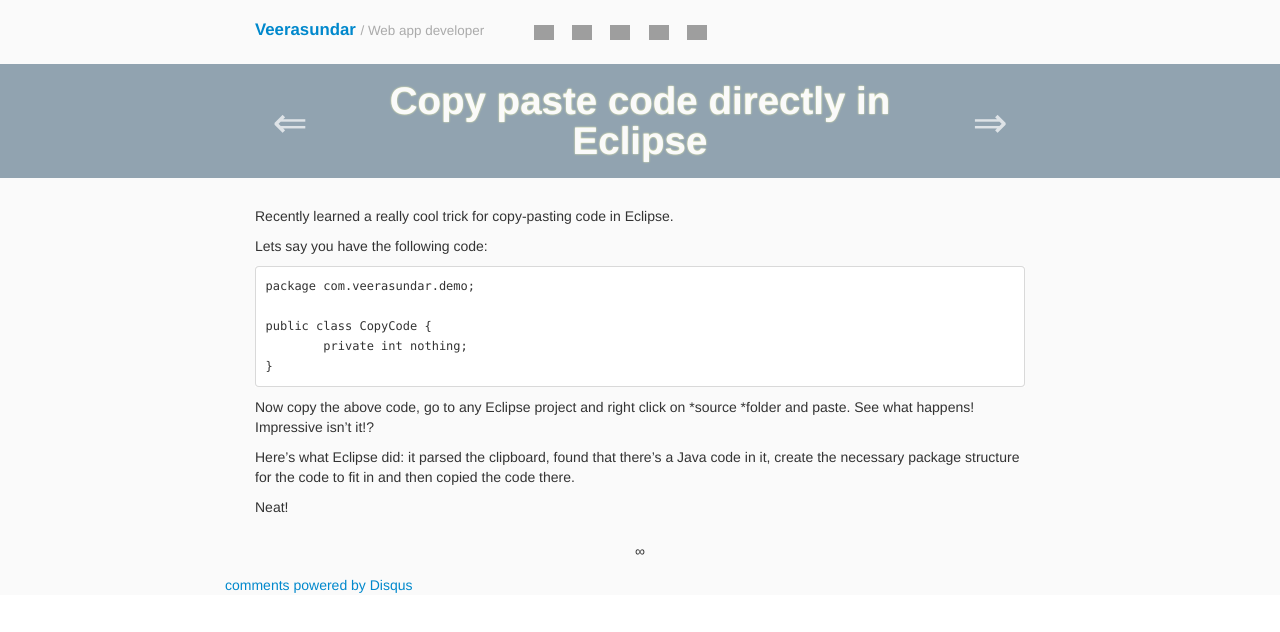
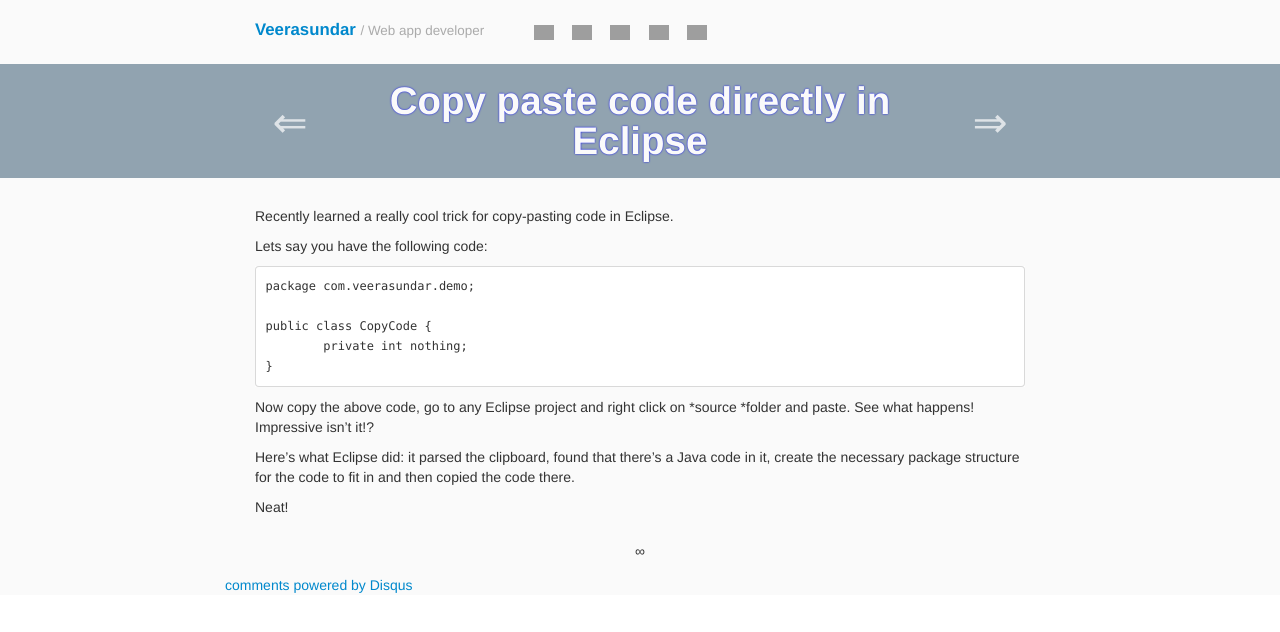
Before and after one commit to canwe/blog, a Jekyll site: the page built from _posts/2011-09-10-copy-paste-code-directly-in-eclipse.md, in a window 1280 px wide. Shown: the top 632 px of the page. Built offline with Jekyll 4.4.1, drawn with Linux system fonts in a browser that asks for light colours; Markdown is read by kramdown in place of the engine named in the settings; comment, search, counter and statistics services are not loaded; grey boxes are pictures that could not be loaded.

Commit message:
Change text shadow to blue in the post title.

```diff
--- a/css/screen.css
+++ b/css/screen.css
@@ -46,7 +46,7 @@ ul.posts li span{
     border-bottom: 1px dashed;
   }
 .hero h1, .hero h2{
-  text-shadow:0 0 2px #ffffaf;
+  text-shadow:0 0 2px #00f;
 }
 
 .endfinity{
```
